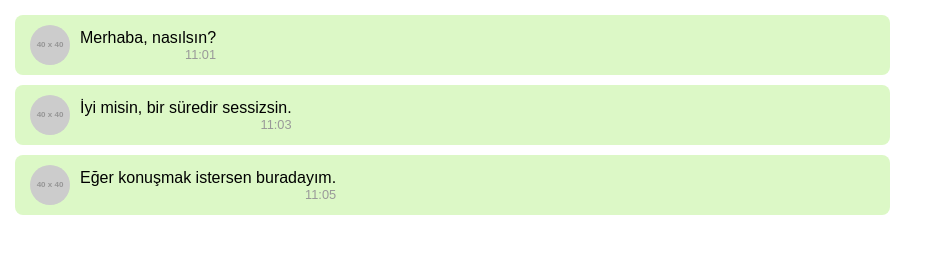
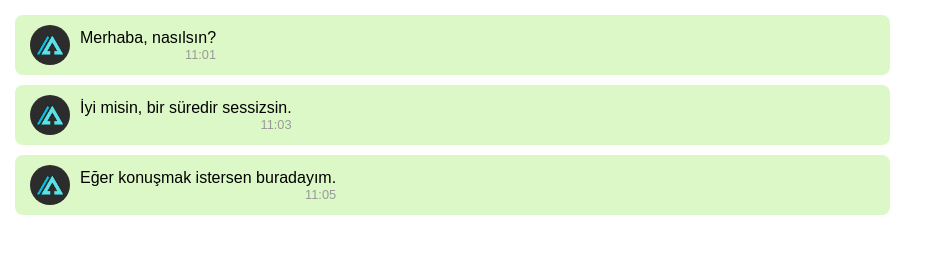
Before and after one commit to aykutbasaranadmob/aykutbasaranadmob.github.io, a plain HTML site: page vipborsa.html in a window 1280 px wide. Shown: the whole page, without its empty margins (0-938 px from the left). Drawn offline with Linux system fonts and the light colour scheme; placeholder pictures from the web are drawn by us.

Commit message:
Update vipborsa.html

```diff
--- a/vipborsa.html
+++ b/vipborsa.html
@@ -72,21 +72,21 @@
 
 <div class="chat-container">
     <div class="message received">
-        <img src="https://via.placeholder.com/40" alt="Profile Photo">
+        <img src="profilphoto.png" alt="Profile Photo">
         <div class="message-content">
             <span class="message-text">Merhaba, nasılsın?</span>
             <span class="message-time">11:01</span>
         </div>
     </div>
     <div class="message received">
-        <img src="https://via.placeholder.com/40" alt="Profile Photo">
+        <img src="profilphoto.png" alt="Profile Photo">
         <div class="message-content">
             <span class="message-text">İyi misin, bir süredir sessizsin.</span>
             <span class="message-time">11:03</span>
         </div>
     </div>
     <div class="message received">
-        <img src="https://via.placeholder.com/40" alt="Profile Photo">
+        <img src="profilphoto.png" alt="Profile Photo">
         <div class="message-content">
             <span class="message-text">Eğer konuşmak istersen buradayım.</span>
             <span class="message-time">11:05</span>
```
